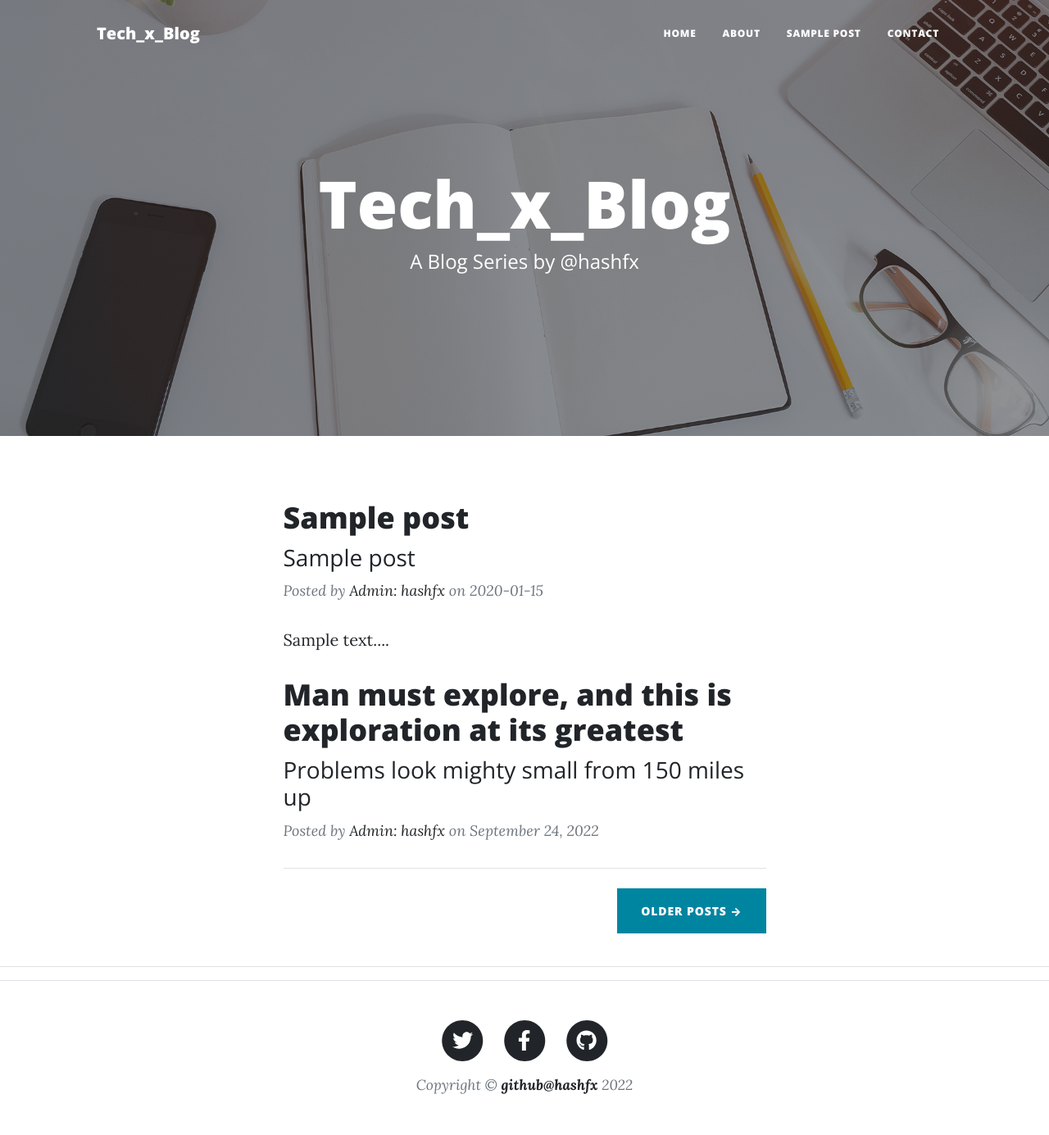
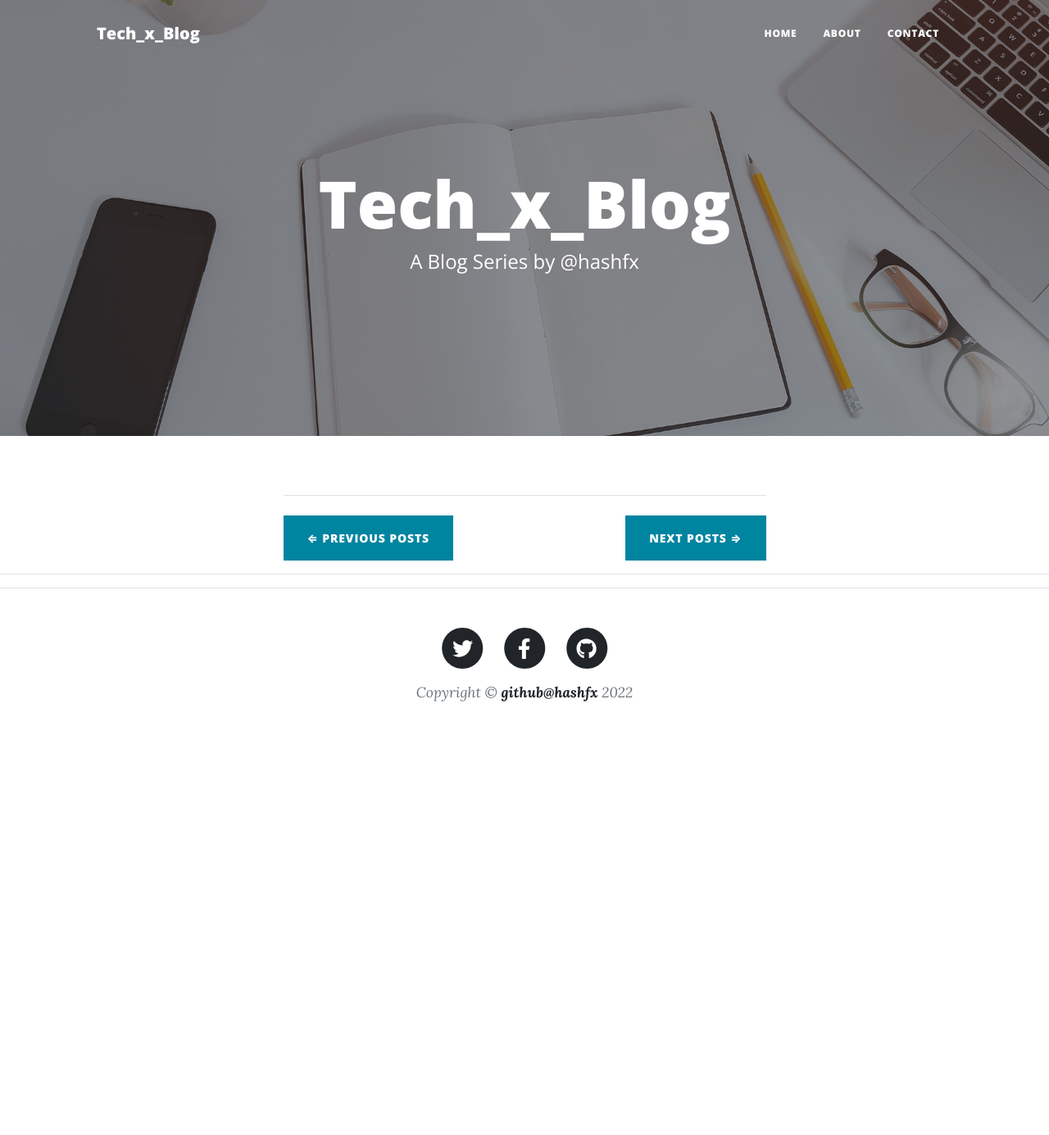
Before and after one commit to hashfx/techblog, a Flask app: page /?page=2 in a window 1280 px wide. Shown: the whole page at 82% size. After the commit the page ends 856 px from the top, so only its background shows below. Run offline with Flask 2, Linux system fonts and the light colour scheme; tables that the repository leaves empty hold one stand-in row (values such as "Sample post"); some libraries are stand-ins or nearby versions.

Commit message:
pagination done

```diff
--- a/config.json
+++ b/config.json
@@ -10,7 +10,7 @@
     "gmail-user": "user",
     "gmail-password": "pw123",
     "about_text": "This is a blog about Technology by Admin",
-    "no_of_posts": "1",
+    "no_of_posts": 4,
     "login_img": "login.svg",
     "admin_user": "admin",
     "admin_password": "admin",
--- a/main.py
+++ b/main.py
@@ -1,5 +1,5 @@
+import math
 import os
-
 from flask import Flask, render_template, request, session, redirect
 from flask_sqlalchemy import SQLAlchemy
 from werkzeug.utils import secure_filename
@@ -91,9 +91,35 @@ def dashboard():
 
 @app.route("/")
 def home():
-    # search posts in db
-    posts = Posts.query.filter_by().all()  # [0:params['no_of_posts']]  # get the first {no_of_posts} posts
-    return render_template('index.html', params=params, posts=posts)  # params from config.json
+    # fetch all posts from database to display on home page
+    posts = Posts.query.filter_by().all()  # get the first {no_of_posts} posts
+    last = math.ceil(len(posts) / int(params['no_of_posts']))  # greatest integer function
+    """ pagination logic
+    first page: prev url='/' next url='page+1'
+    middle page: prev url='page-1' next url='page+1'
+    last page: prev url='page-1' next url='#'
+    """
+    page = request.args.get('page')  # GET request for page
+    if (not str(page).isnumeric()):  # if page is number
+        page = 1  # initial page = 1
+    page = int(page)  # convert page to integer
+    # slicing posts to display only {no_of_posts} posts
+    posts = posts[(page - 1) * int(params['no_of_posts']):(page - 1) * int(params['no_of_posts']) + int(params['no_of_posts'])]
+
+    # first page
+    if (page == 1):
+        prev = '#'
+        next = '/?page=' + str(page + 1)
+    # last page
+    elif (page == last):
+        prev = '/?page=' + str(page - 1)
+        next = '#'
+    # middle page
+    else:
+        prev = '/?page=' + str(page - 1)
+        next = '/?page=' + str(page + 1)
+
+    return render_template('index.html', params=params, posts=posts, prev=prev, next=next)  # params from config.json
 
 
 @app.route("/about")
@@ -129,6 +155,7 @@ def upload():
             f.save(os.path.join(app.config['UPLOAD_FOLDER'], secure_filename(f.filename)))
             # secure_filename: remove special characters from file name and prohibits file name with ../../ and more
             return "File Uploaded successfully"
+
 
 @app.route("/contact", methods=['GET', 'POST'])
 def contact():
--- a/structure.txt
+++ b/structure.txt
@@ -33,3 +33,4 @@ file upload utility at dashboard
 secure file upload through secure_filename()
 secure_filename() doesn't allow user to enter filename with special characters or "../../dir_name/file_name.extension"
 logout user by popping/killing session variable
+create pagination to toggle between old and new posts
--- a/templates/index.html
+++ b/templates/index.html
@@ -41,6 +41,7 @@
             <!-- Post Preview using HTML FOR END -->
 
             <!-- Manual Post preview Start -->
+            <!--
             <div class="post-preview">
                 <a href="post.html">
                     <h2 class="post-title">Man must explore, and this is exploration at its greatest</h2>
@@ -52,6 +53,7 @@
                     on September 24, 2022
                 </p>
             </div>
+            -->
 
             <!-- Divider-->
             <hr class="my-4"/>
@@ -60,9 +62,11 @@
 
 
             <!-- Pager-->
-            <div class="d-flex justify-content-end mb-4"><a class="btn btn-primary text-uppercase" href="#!">Older
-                Posts
-                →</a></div>
+            <div class="clearfix">
+                <!-- {% if number!=0 %} -->
+                <a class="btn btn-primary text-uppercase float-start" href="{{prev}}"> &lArr; Previous Posts</a>
+                <!-- {% endif %} -->
+                <a class="btn btn-primary text-uppercase float-end" href="{{next}}">Next Posts &rArr;</a></div>
         </div>
     </div>
 </div>
--- a/templates/layout.html
+++ b/templates/layout.html
@@ -24,7 +24,7 @@
 <!-- Navigation-->
 <nav class="navbar navbar-expand-lg navbar-light" id="mainNav">
     <div class="container px-4 px-lg-5">
-        <a class="navbar-brand" href="index.html">{{params['blog_name']}}</a>
+        <a class="navbar-brand" href="/">{{params['blog_name']}}</a>
         <button class="navbar-toggler" type="button" data-bs-toggle="collapse" data-bs-target="#navbarResponsive"
                 aria-controls="navbarResponsive" aria-expanded="false" aria-label="Toggle navigation">
             Menu
@@ -34,7 +34,7 @@
             <ul class="navbar-nav ms-auto py-4 py-lg-0">
                 <li class="nav-item"><a class="nav-link px-lg-3 py-3 py-lg-4" href="/">Home</a></li>
                 <li class="nav-item"><a class="nav-link px-lg-3 py-3 py-lg-4" href="/about">About</a></li>
-                <li class="nav-item"><a class="nav-link px-lg-3 py-3 py-lg-4" href="/post">Sample Post</a></li>
+<!--                <li class="nav-item"><a class="nav-link px-lg-3 py-3 py-lg-4" href="/post">Sample Post</a></li>-->
                 <li class="nav-item"><a class="nav-link px-lg-3 py-3 py-lg-4" href="/contact">Contact</a></li>
             </ul>
         </div>
```
